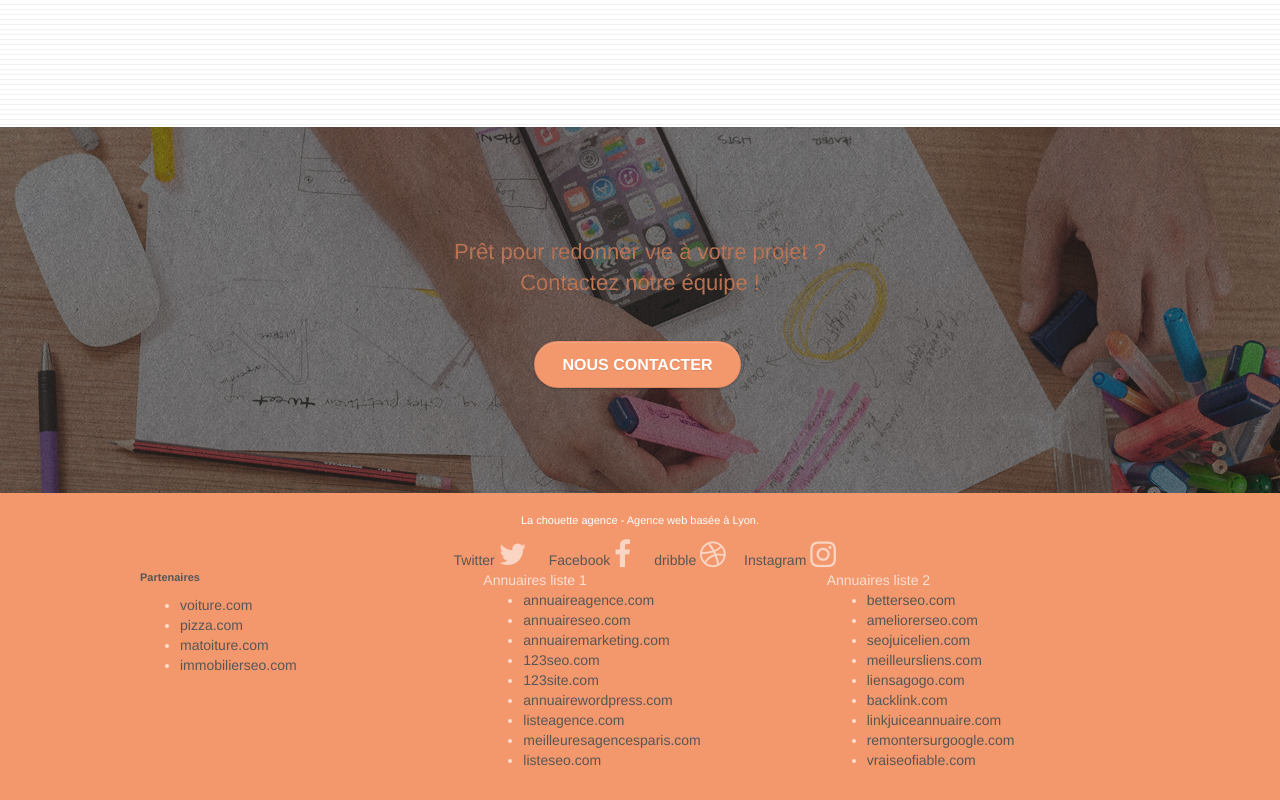
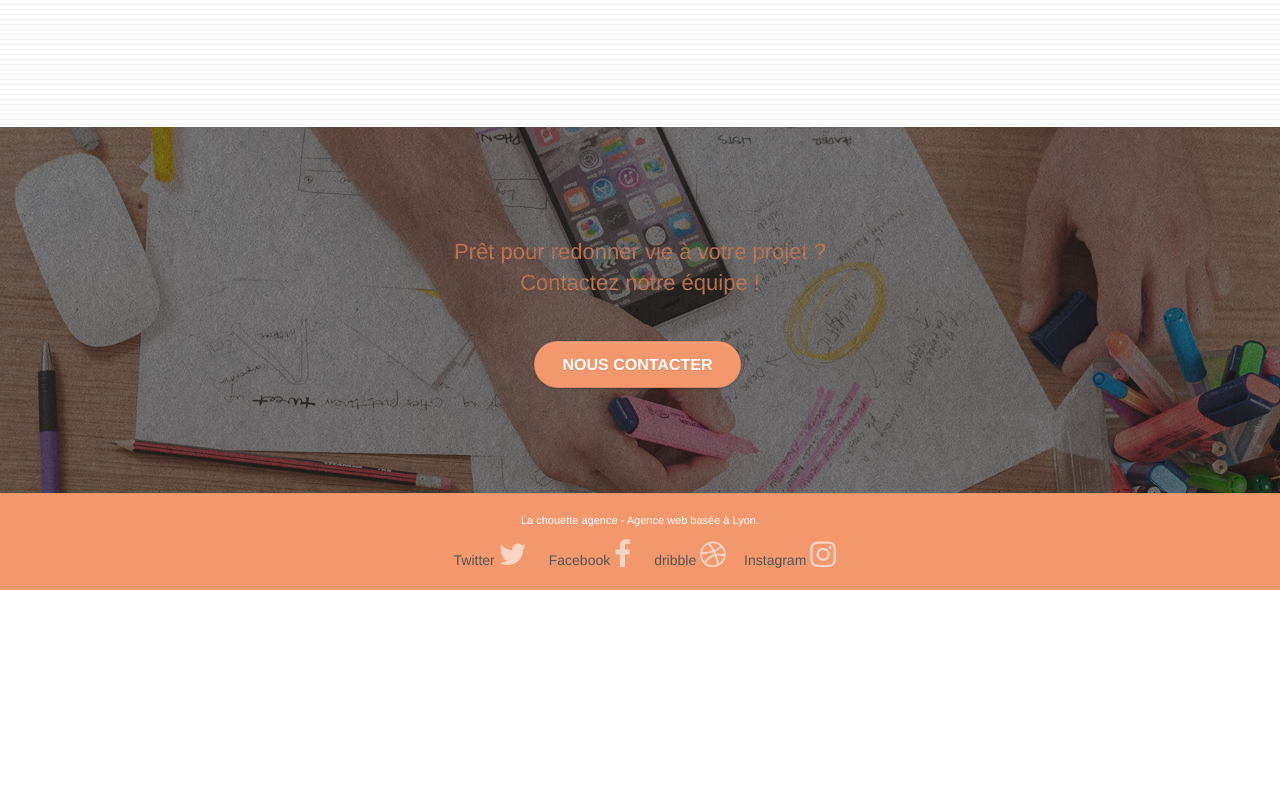
Before and after one commit to Emiliebolo/EmilieBolo_4_06032021, a plain HTML site: page index.html in a window 1280 px wide. Shown: the part 3022-3822 px from the top of the page. After the commit the page ends 3612 px from the top, so only its background shows below. Drawn offline with Linux system fonts and the light colour scheme.

Commit message:
suppression partenaire annuaires partie footer

```diff
--- a/index.html
+++ b/index.html
@@ -298,45 +298,7 @@
 					</div>
 
 				</div>
-				<div class="row">
-					<div class="col-sm-4">
-						<P><strong>Partenaires</strong></P>
-							<ul>
-								<li><a href="voiture.com">voiture.com</a></li>
-								<li><a href="pizza.com">pizza.com</a></li>
-								<li><a href="matoiture.com">matoiture.com</a></li>
-								<li><a href="immobilierseo.com">immobilierseo.com</a></li>
-							</ul>
-					</div>
-					<div class="col-sm-4">
-						Annuaires liste 1
-						<ul>
-							<li><a href="annuaireagence.com">annuaireagence.com</a></li>
-							<li><a href="annuaireseo.com">annuaireseo.com</a></li>
-							<li><a href="annuairemarketing.com">annuairemarketing.com</a></li>
-							<li><a href="123seoture.com">123seo.com</a></li>
-							<li><a href="123site.com">123site.com</a></li>
-							<li><a href="annuairewordpress.com">annuairewordpress.com</a></li>
-							<li><a href="listeagence.com">listeagence.com</a></li>
-							<li><a href="meilleuresagencesparis.com">meilleuresagencesparis.com</a></li>
-							<li><a href="listeseo.com">listeseo.com</a></li>
-						</ul>
-					</div>
-					<div class="col-sm-4">
-						Annuaires liste 2
-						<ul>
-							<li><a href="betterseo.com">betterseo.com</a></li>
-							<li><a href="ameliorerseo.com">ameliorerseo.com</a></li>
-							<li><a href="seojuicelien.com">seojuicelien.com</a></li>
-							<li><a href="meilleursliens.com">meilleursliens.com</a></li>
-							<li><a href="liensagogo.com">liensagogo.com</a></li>
-							<li><a href="backlink.com">backlink.com</a></li>
-							<li><a href="linkjuiceannuaire.com">linkjuiceannuaire.com</a></li>
-							<li><a href="remontersurgoogle.com">remontersurgoogle.com</a></li>
-							<li><a href="vraiseofiable.com">vraiseofiable.com</a></li>
-						</ul>
-					</div>
-				</div>
+
 			</div>
 		</div>
 	</div>
```
